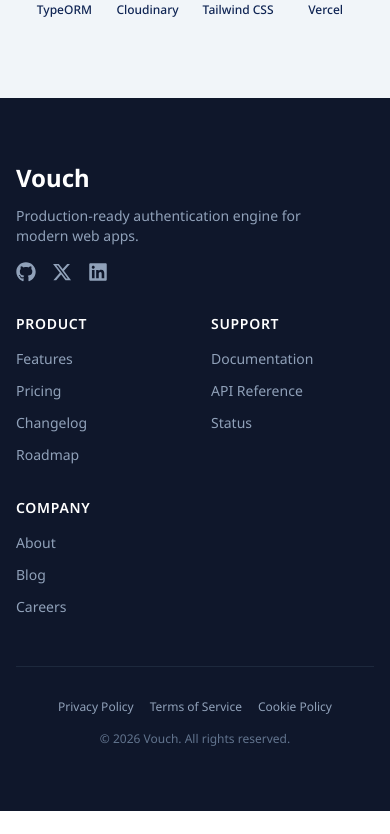
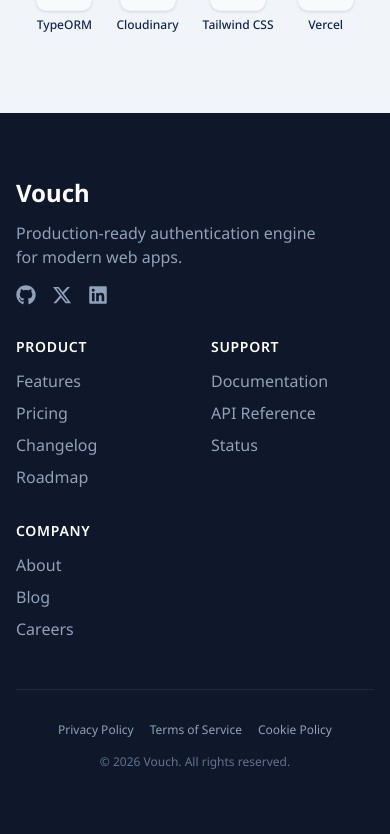
Before and after one commit to NsikanPatrick/vouch-frontend, a Next.js app: page / in a window 390 px wide. Shown: the part 4686-5520 px from the top of the page. Before the commit the page ends 5497 px from the top, so only its background shows below. Built offline with nearby package versions, Linux system fonts and the light colour scheme; no server answers; a web font is replaced by a local one.

Commit message:
Add touches to landing page

```diff
--- a/components/landing-page/Footer.tsx
+++ b/components/landing-page/Footer.tsx
@@ -17,7 +17,7 @@ const Footer = () => {
                         <Link href="/" className="text-2xl font-bold text-white">
                             Vouch
                         </Link>
-                        <p className="text-sm text-slate-400 mt-3 max-w-xs">
+                        <p className="text-md md:text-sm text-slate-400 mt-3 max-w-xs">
                             Production-ready authentication engine for modern web apps.
                         </p>
                         <div className="flex gap-4 mt-4">
@@ -53,7 +53,7 @@ const Footer = () => {
                                 <li key={index}>
                                     <Link
                                         href={item.href}
-                                        className="text-sm text-slate-400 hover:text-white transition-colors"
+                                        className="text-md md:text-sm text-slate-400 hover:text-white transition-colors"
                                     >
                                         {item.label}
                                     </Link>
@@ -72,7 +72,7 @@ const Footer = () => {
                                 <li key={index}>
                                     <Link
                                         href={item.href}
-                                        className="text-sm text-slate-400 hover:text-white transition-colors"
+                                        className="text-md md:text-sm text-slate-400 hover:text-white transition-colors"
                                     >
                                         {item.label}
                                     </Link>
@@ -91,7 +91,7 @@ const Footer = () => {
                                 <li key={index}>
                                     <Link
                                         href={item.href}
-                                        className="text-sm text-slate-400 hover:text-white transition-colors"
+                                        className="text-md md:text-sm text-slate-400 hover:text-white transition-colors"
                                     >
                                         {item.label}
                                     </Link>
--- a/components/landing-page/Hero.tsx
+++ b/components/landing-page/Hero.tsx
@@ -8,7 +8,7 @@ const Hero = () => {
         // bg-gradient-to-br from-slate-50 to-slate-100
         <section
             id="home"
-            className="relative flex flex-col md:flex-row h-[535px] md:h-screen w-full overflow-hidden bg-popover"
+            className="relative flex flex-col md:flex-row h-[550px] md:h-screen w-full overflow-hidden bg-popover"
         >
             {/* Left Section: Text */}
             <div className="flex-1 flex flex-col justify-center items-center md:items-start md:mt-[-100px] px-8 md:px-12 lg:px-16 space-y-4 z-10">
```
